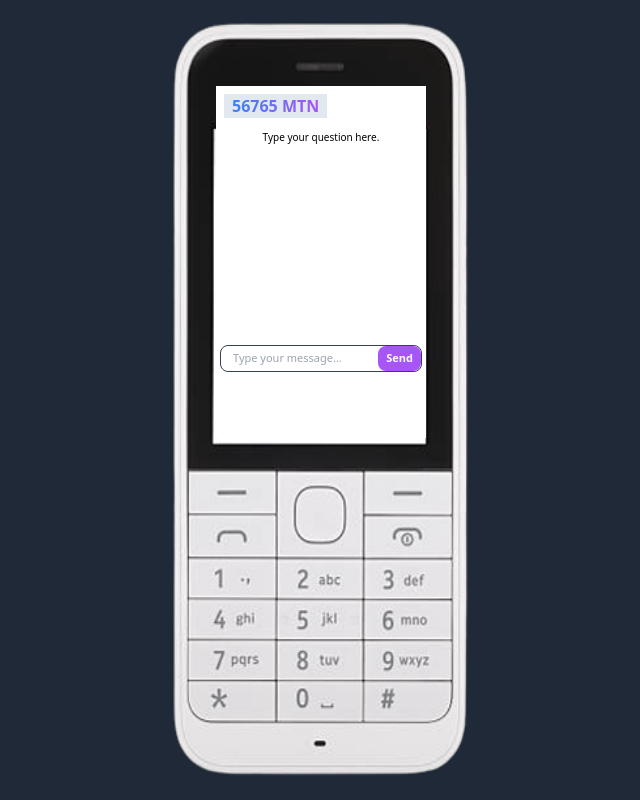
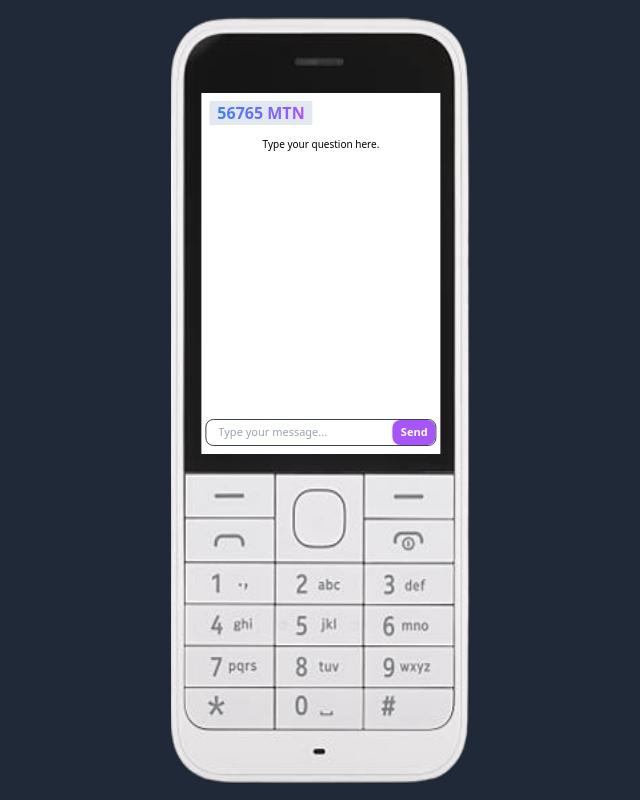
Before and after one commit to SanjeevSingh08/mobilegpt, a Next.js app: page / in a window 1280 px wide. Shown: the whole page, without its empty margins (319-959 px from the left). Built offline with nearby package versions, Linux system fonts and the light colour scheme.

Commit message:
optimised

```diff
--- a/src/components/Main.jsx
+++ b/src/components/Main.jsx
@@ -53,9 +53,10 @@ const Mainfile = () => {
       })
     }
 
+
     return (
 
-      <div className="main-container container mx-auto  flex flex-col">
+      <div className="main-container container mx-auto  flex flex-col h-full">
       <div className="p-2 ">
         <div className='bg-slate-200 inline-block px-2'>
         <h1 className="bg-gradient-to-r from-blue-500 to-purple-500 text-transparent bg-clip-text text-left font-bold text-base ">56765 MTN</h1></div>
@@ -79,7 +80,7 @@ const Mainfile = () => {
           )}
         </div>
       </div>
-      <form onSubmit={handleSubmit} className="flex-none pt-2 type-section">
+      <form onSubmit={handleSubmit} className="flex-none pt-2 pb-2 type-section">
         <div className=" w-full pt-0 px-1 ">
           <div className="flex rounded-lg border border-gray-700 ">
             <input
--- a/src/components/Phone.jsx
+++ b/src/components/Phone.jsx
@@ -8,9 +8,9 @@ const Phone = () => {
       className="w-full flex place-content-center h-screen relative p-4"
       style={{ color: "red" }}
     >
-      <div className="flex place-content-center">
+      <div className="flex place-content-center relative">
         <Image className=" h-[100%] w-[90%]" src={phone} alt="phone" />
-        <div className="inner-c md:h-[44%]    h-[44%] lg:h-[44%] lg:w-[200px] xl:w-[210px] ">
+        <div className="inner-c  ">
 <Mainfile/>
 
 
--- a/src/pages/api/chat.js
+++ b/src/pages/api/chat.js
@@ -6,10 +6,10 @@ export default async function handler(req, res) {
 
   if (req.method !== 'POST') {
     res.status(405).json({ message: 'Method should be POST' });
-  } else if (process.env.NODE_ENV !== "development") {
-    if (!referer || referer !== process.env.APP_URL) {
-      res.status(401).json({ message: 'Unauthorized' });
-    }
+  // } else if (process.env.NODE_ENV !== "development") {
+  //   if (!referer || referer !== process.env.APP_URL) {
+  //     res.status(401).json({ message: 'Unauthorized' });
+  //   }
   }
   else {
     try {
--- a/src/styles/globals.css
+++ b/src/styles/globals.css
@@ -6,7 +6,7 @@
 /* Style the chat-section container */
 .chat-section {
   overflow-y: scroll;
-  height: 180px;
+  /* height: 180px; */
 
     /* Customize the scrollbar */
     scrollbar-width: thin;
@@ -35,16 +35,18 @@
   }
   .inner-c{
     position: absolute;
-    top: 86px;
+    top: 10%;
     right: 152px;
-    width: 190px;
+    width: 72%;
+    height: 47%;
+
 
     background-color: white;
     left: 50%;
     transform: translateX(-50%);
   }
 
-
+/*
   @media screen and (max-width:400px){
     .chat-section {
       height: 180px;
@@ -63,4 +65,10 @@
       height: 215px;
     }
 
-  }
+  } */
+
+  /* @media screen and (min-width:1400px){
+    .inner-c {
+      top: 66px;
+    }
+  } */
```
Also changed, not shown: images/phone1.png.
